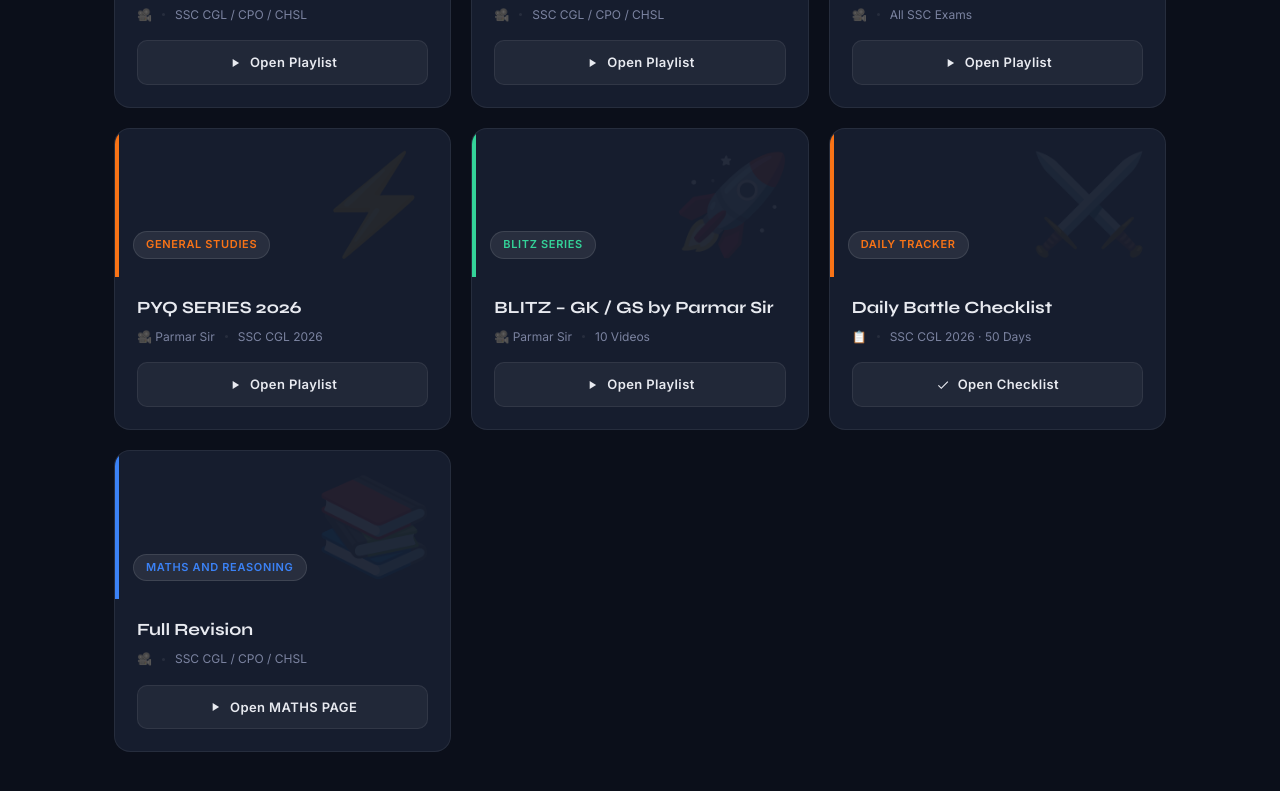
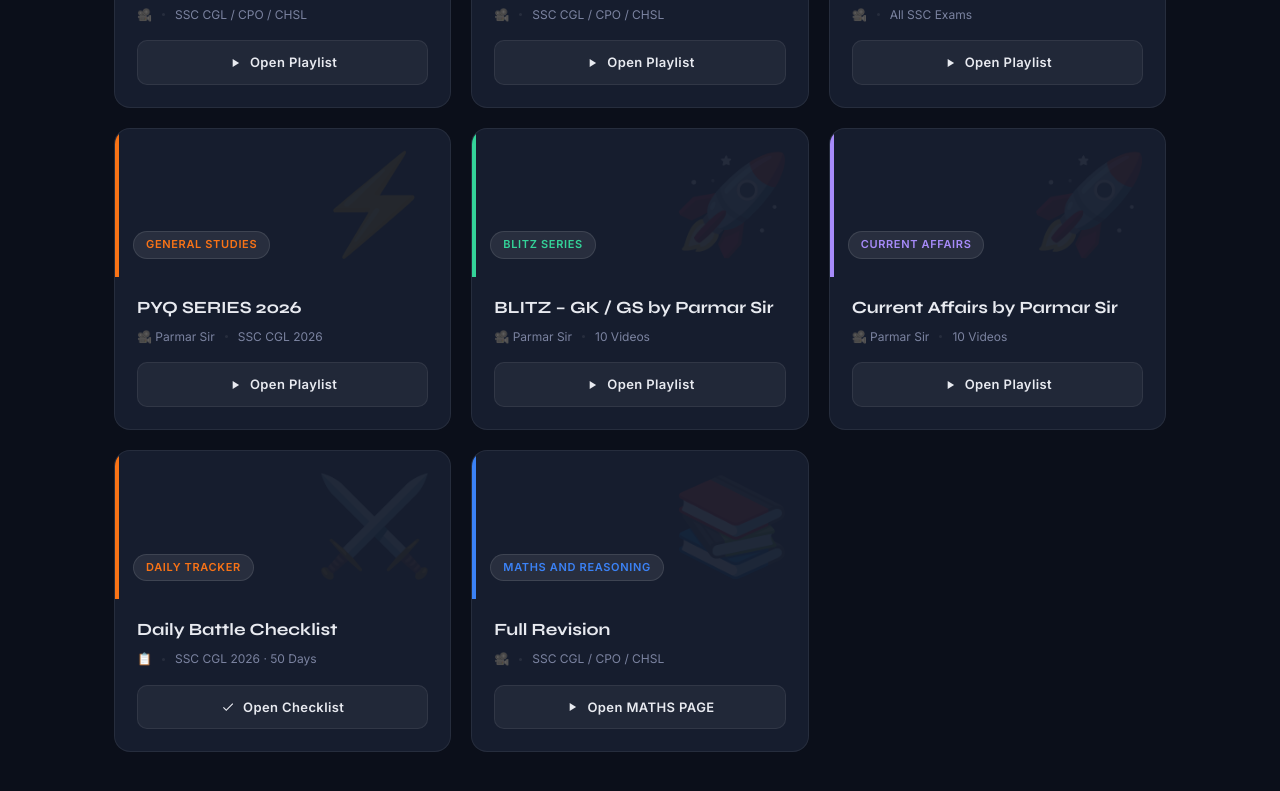
Before and after one commit to theprashantpandeyaadvik/PLAYLIST, a plain HTML site: page index.HTML in a window 1280 px wide. Shown: the part 1060-1851 px from the top of the page. Drawn offline with Linux system fonts and the light colour scheme.

Commit message:
Add files via upload

```diff
--- a/index.HTML
+++ b/index.HTML
@@ -503,6 +503,26 @@
         </div>
       </div>
     </a>
+     <!-- 9 -->
+    <a class="card" href="https://youtube.com/playlist?list=PLAKmx66zoA3gXp96WpBF4pDR3UD2XLrsw&si=CCoMv07J97xSMjic"
+       target="_blank" rel="noopener" style="--c: var(--accent4);">
+      <div class="card-top">
+        <div class="card-bg">🚀</div>
+        <span class="tag">CURRENT Affairs </span>
+      </div>
+      <div class="card-body">
+        <div class="card-title">Current Affairs by Parmar Sir</div>
+
+        <div class="card-meta">
+          <span>🎥 Parmar Sir</span><span class="dot"></span>
+          <span>10 Videos</span>
+        </div>
+        <div class="btn">
+          <svg viewBox="0 0 24 24" fill="currentColor"><path d="M8 5v14l11-7z"/></svg>
+          Open Playlist
+        </div>
+      </div>
+    </a>
 
 <!-- 6 - Daily Battle Checklist -->
 <a class="card" href="ssc_cgl_daily_battle_checklist.html"
```
